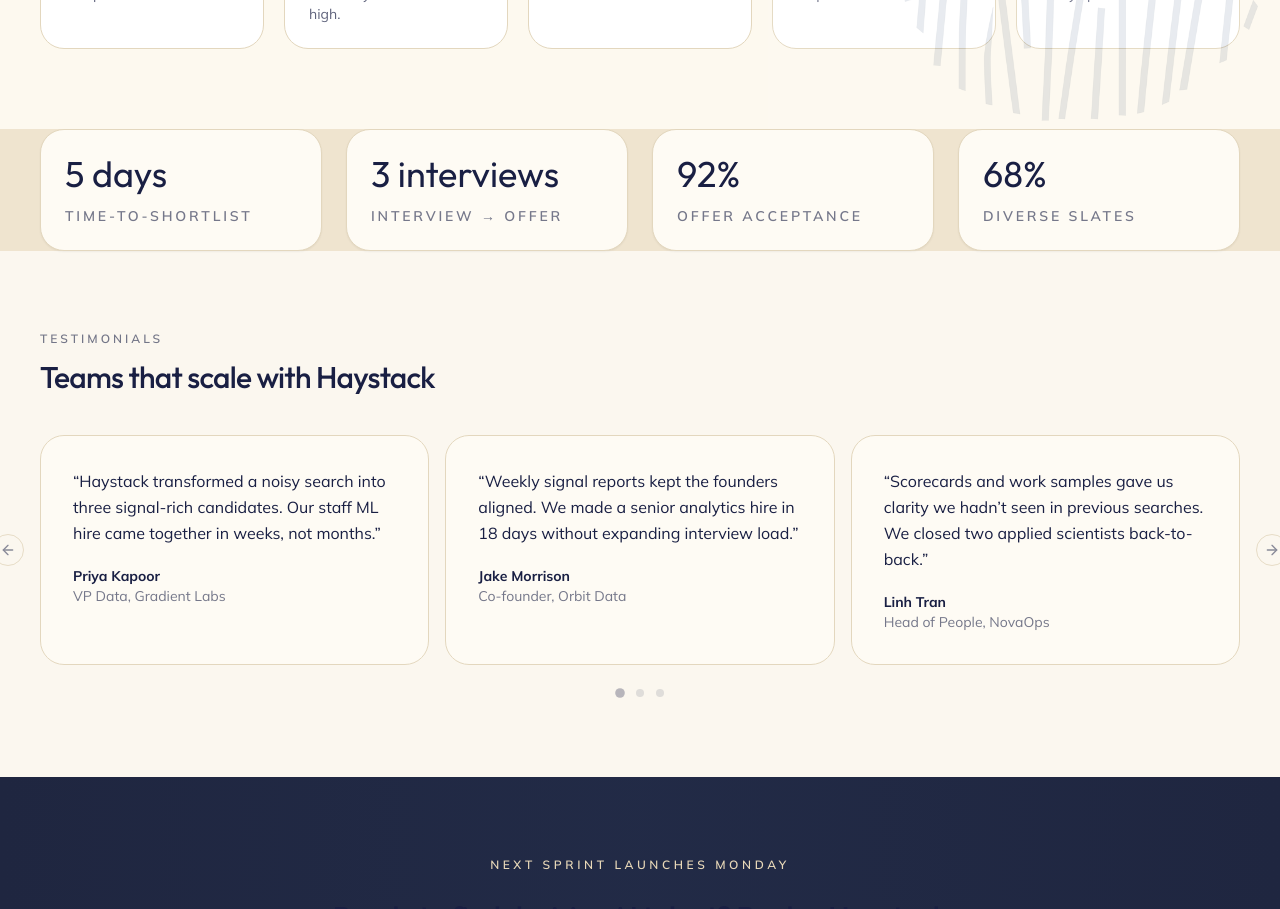
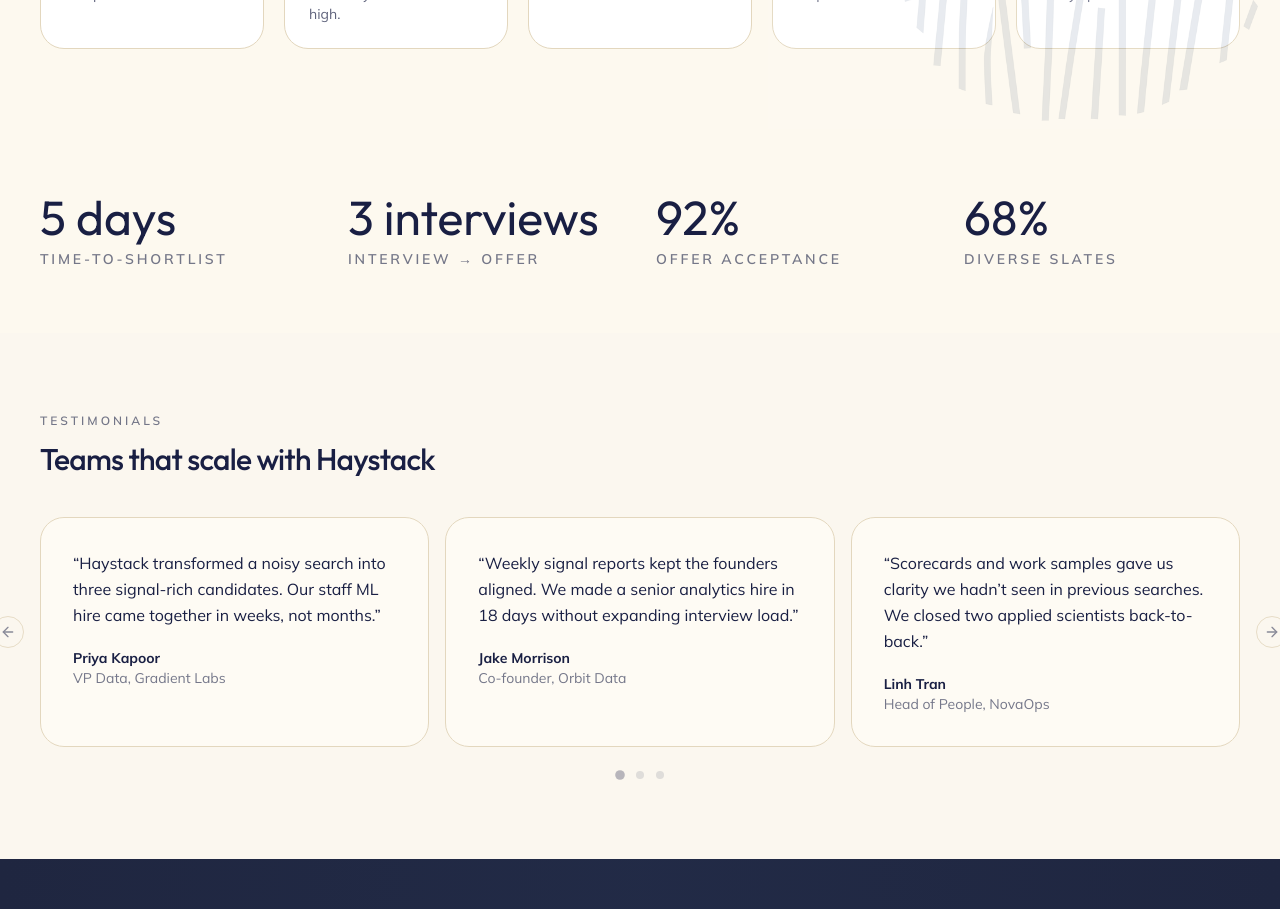
Before and after one commit to David-tech-creator/haystack, a Next.js app: page / in a window 1280 px wide. Shown: the part 1580-2489 px from the top of the page. Built offline with nearby package versions, Linux system fonts and the light colour scheme.

Commit message:
style: simplify stats layout

```diff
--- a/src/components/stats.tsx
+++ b/src/components/stats.tsx
@@ -27,24 +27,24 @@
 
 export function Stats() {
   return (
-    <section className="bg-[#efe4cf] py-18">
-      <div className="container grid gap-6 sm:grid-cols-2 lg:grid-cols-4">
+    <section className="bg-[#fdf9ef] py-16">
+      <div className="container grid gap-8 text-primary sm:grid-cols-2 lg:grid-cols-4">
         {stats.map((stat, index) => (
-          <StatTile key={stat.label} index={index} {...stat} />
+          <StatText key={stat.label} index={index} {...stat} />
         ))}
       </div>
     </section>
   )
 }
 
-type StatTileProps = {
+type StatTextProps = {
   label: string
   value: number
   suffix?: string
   index: number
 }
 
-function StatTile({ label, value, suffix, index }: StatTileProps) {
+function StatText({ label, value, suffix, index }: StatTextProps) {
   const spring = useSpring(0, {
     stiffness: 80,
     damping: 20,
@@ -57,13 +57,13 @@
       whileInView={{ opacity: 1, y: 0 }}
       viewport={{ once: true, amount: 0.4 }}
       transition={{ duration: 0.6, ease: "easeOut", delay: index * 0.08 }}
-      className="rounded-3xl border border-[#e3d7be] bg-[#fefbf4] p-6 shadow-sm"
+      className="space-y-2"
       onViewportEnter={() => {
         spring.set(value)
       }}
     >
-      <motion.span className="font-display text-4xl text-primary">{formatted}</motion.span>
-      <p className="mt-3 text-sm font-semibold uppercase tracking-[0.2em] text-primary/60">{label}</p>
+      <motion.span className="block font-display text-5xl text-primary">{formatted}</motion.span>
+      <p className="text-sm font-semibold uppercase tracking-[0.2em] text-primary/60">{label}</p>
     </motion.div>
   )
 }
```
